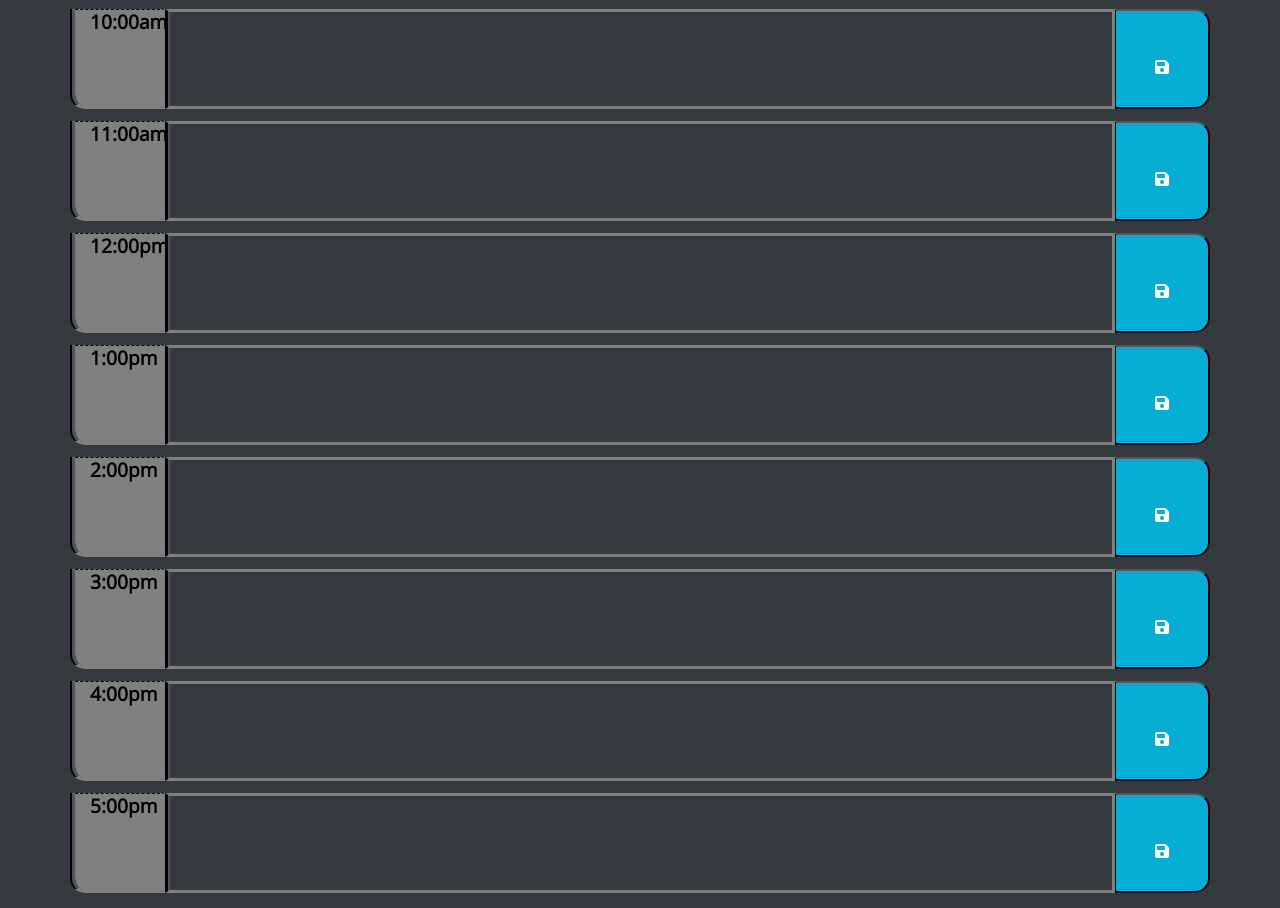
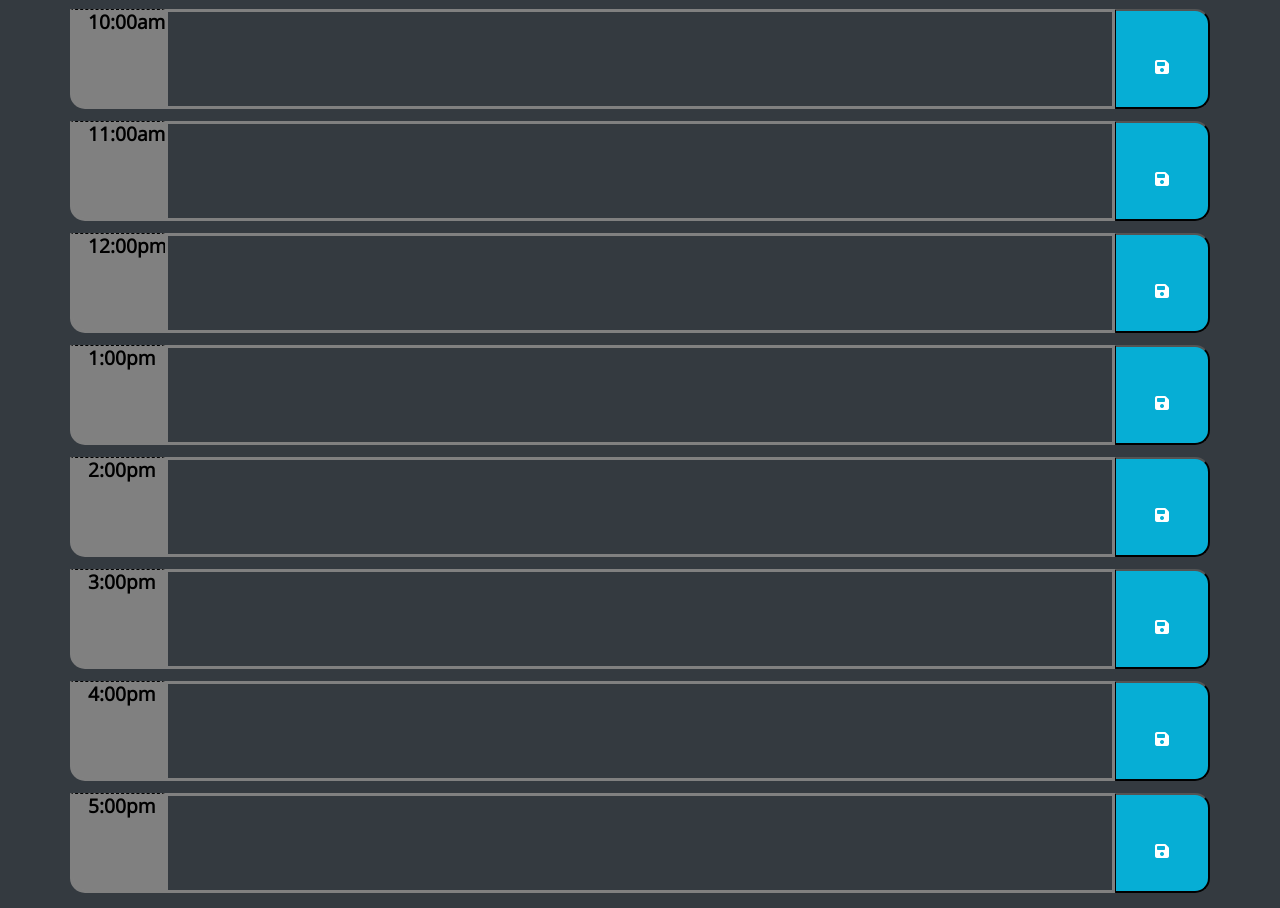
Before and after one commit to SafetyDav3/drop-calender, a plain HTML site: page index.html in a window 1280 px wide. Shown: the part 522-1430 px from the top of the page. Drawn offline with nearby package versions, Linux system fonts and the light colour scheme.

Commit message:
Time displayed and style updated

```diff
--- a/assets/css/style.css
+++ b/assets/css/style.css
@@ -6,7 +6,6 @@ body {
 
 .dat-border {
   border: 3px solid gray;
-  border-left: 5px groove black;
 }
 
 textarea {
@@ -98,3 +97,7 @@ textarea {
   font-size: 2rem;
   margin-top: 1.2em;
 }
+
+
+
+header {
--- a/index.html
+++ b/index.html
@@ -30,6 +30,7 @@
       <p class="lead">A simple calendar app for scheduling your work day</p>
       <p id="currentDay" class="lead"></p>
     </header>
+    <!-- ↓↓↓ Items ↓↓↓ -->
     <div class="row">
       <div class="container">
         <!-- Timeblocks go here -->
@@ -49,7 +50,7 @@
         <div class="row hour-block">
           <h3 class="dat-border hour col-1">10:00am</h3>
           <textarea
-            class="dat-border user-text-entry col-10"
+            class="dat-border text-light user-text-entry col-10"
             name=""
             id=""
             cols="30"
@@ -62,7 +63,7 @@
         <div class="row hour-block">
           <h3 class="dat-border hour col-1">11:00am</h3>
           <textarea
-            class="dat-border user-text-entry col-10"
+            class="dat-border text-light user-text-entry col-10"
             name=""
             id=""
             cols="30"
@@ -75,7 +76,7 @@
         <div class="row hour-block">
           <h3 class="dat-border hour col-1">12:00pm</h3>
           <textarea
-            class="dat-border user-text-entry col-10"
+            class="dat-border text-light user-text-entry col-10"
             name=""
             id=""
             cols="30"
@@ -88,7 +89,7 @@
         <div class="row hour-block">
           <h3 class="dat-border hour col-1">1:00pm</h3>
           <textarea
-            class="dat-border user-text-entry col-10"
+            class="dat-border text-light user-text-entry col-10"
             name=""
             id=""
             cols="30"
@@ -101,7 +102,7 @@
         <div class="row hour-block">
           <h3 class="dat-border hour col-1">2:00pm</h3>
           <textarea
-            class="dat-border user-text-entry col-10"
+            class="dat-border text-light user-text-entry col-10"
             name=""
             id=""
             cols="30"
@@ -114,7 +115,7 @@
         <div class="row hour-block">
           <h3 class="dat-border hour col-1">3:00pm</h3>
           <textarea
-            class="dat-border user-text-entry col-10"
+            class="dat-border text-light user-text-entry col-10"
             name=""
             id=""
             cols="30"
@@ -127,7 +128,7 @@
         <div class="row hour-block">
           <h3 class="dat-border hour col-1">4:00pm</h3>
           <textarea
-            class="dat-border user-text-entry col-10"
+            class="dat-border text-light user-text-entry col-10"
             name=""
             id=""
             cols="30"
@@ -140,7 +141,7 @@
         <div class="row hour-block">
           <h3 class="dat-border hour col-1">5:00pm</h3>
           <textarea
-            class="dat-border user-text-entry col-10"
+            class="dat-border text-light user-text-entry col-10"
             name=""
             id=""
             cols="30"
@@ -151,7 +152,47 @@
           </button>
         </div>
       </div>
+
+
+
+
+
+
+
+
+
+
+
+
+
+
+
+
+
+
+
+
+
+
+
+
+
+
+
+
+
+
+
+
+
+
+
+
+
+
+
     </div>
+    <!-- ↑↑↑ Items End ↑↑↑ -->
     <!-- ↓↓↓ Pre-set in base files ↓↓↓ -->
     <script src="https://code.jquery.com/jquery-3.4.1.min.js"></script>
     <script src="https://cdnjs.cloudflare.com/ajax/libs/moment.js/2.24.0/moment.min.js"></script>
```
